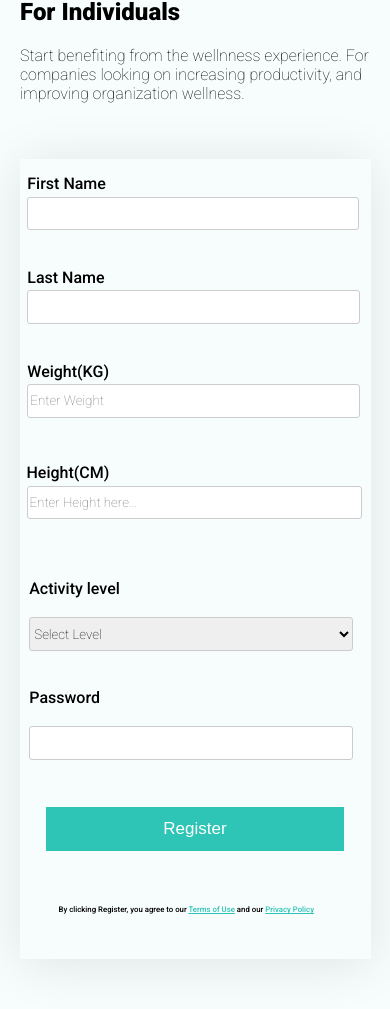
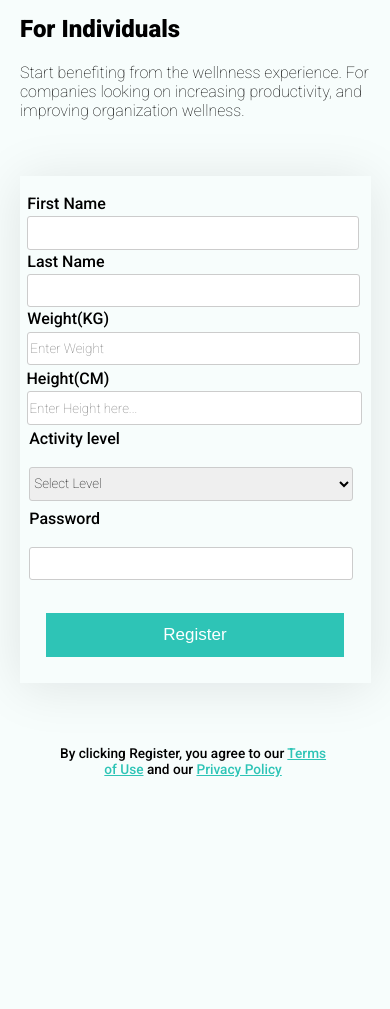
Before and after one commit to chuma-beep/altschool-webdevelopment-training, a plain HTML site: page index.html in a window 390 px wide. Shown: the part 94-1103 px from the top of the page. After the commit the page ends 892 px from the top, so only its background shows below. Drawn offline with Linux system fonts and the light colour scheme.

Commit message:
new changes

```diff
--- a/style.css
+++ b/style.css
@@ -380,6 +380,7 @@ media query for large devices */
       margin-left: auto;
       margin-right: auto;
       margin-bottom: 50px;
+      height: 70vh;
     }
 
 
@@ -446,8 +447,124 @@ media query for large devices */
    }
 
    #form-text{
-    margin-left: 10vw;
+    margin-left: 22vw;
     font-size: 2vw;
+    margin-top: 100px;
+    width: 40vw;
+}
+  }
+
+
+
+  /* Media Query for tablets */
+@media (max-width: 768px) {
+
+    #main {
+        flex-direction: column;
+      }
+
+      #form-box {
+        margin-top: 20px;
+        width: 90%;
+         /* height:; */
+        max-width: 100%;
+        margin-left: auto;
+        margin-right: auto;
+        margin-bottom: 50px;
+        height: 65vh;
+      }
+
+
+      .input{
+        width: 100%;
+    }
+
+    #fname{
+        margin-top: 1.5vw;
+        width: 97%;
+    }
+    #lname{
+        width: 97%;
+        margin-top: 1.5vw;
+    }
+
+   #gender{
+    width:97%;
+   }
+
+   #dob{
+    width: 97%;
+    margin-left: 0vw;
+   }
+
+   #weight{
+     width: 97%;
+     margin-bottom: 2vw;
+     margin-top: 1.5vw;
+   }
+
+   #height{
+    margin-bottom: 2vw;
+    width: 97.5%;
+    padding-left: 2%;
+    margin-left: 0vw;
+   }
+
+    #activity{
+        padding-top: 0%;
+     width: 100%;
+     padding-top: 0%;
+    }
+
+  #password{
+    width: 100%;
+  }
+
+  /* #form-text{
+    margin-top: 35vw;
+  } */
+
+ .input{
+    min-width: 17vw;
+    height: 4vh;
+    border: 1px solid #ccc;
+    font-weight: 100;
+    margin-top: 0.8vw;
+   }
+
+   #form-text{
+    text-align: center;
+    margin-left: 22vw;
+    font-size: 2vw;
+    margin-top: 70px;
+    width: 40vw;
 }
 
-  }
+}
+
+/*for smaller screens*/
+
+@media (max-width: 425px) {
+
+    #form-box {
+        margin-top: 20px;
+        width: 90%;
+
+        max-width: 100%;
+        margin-left: auto;
+        margin-right: auto;
+        margin-bottom: 50px;
+        height: 60vh;
+      }
+
+      #form-text{
+        text-align: center;
+        margin-left: 9vw;
+        font-size: 3.5vw;
+        margin-top: 70px;
+        width: 71vw;
+    }
+
+
+
+}
```
Also changed, not shown: index.html (+1 -0 lines).
